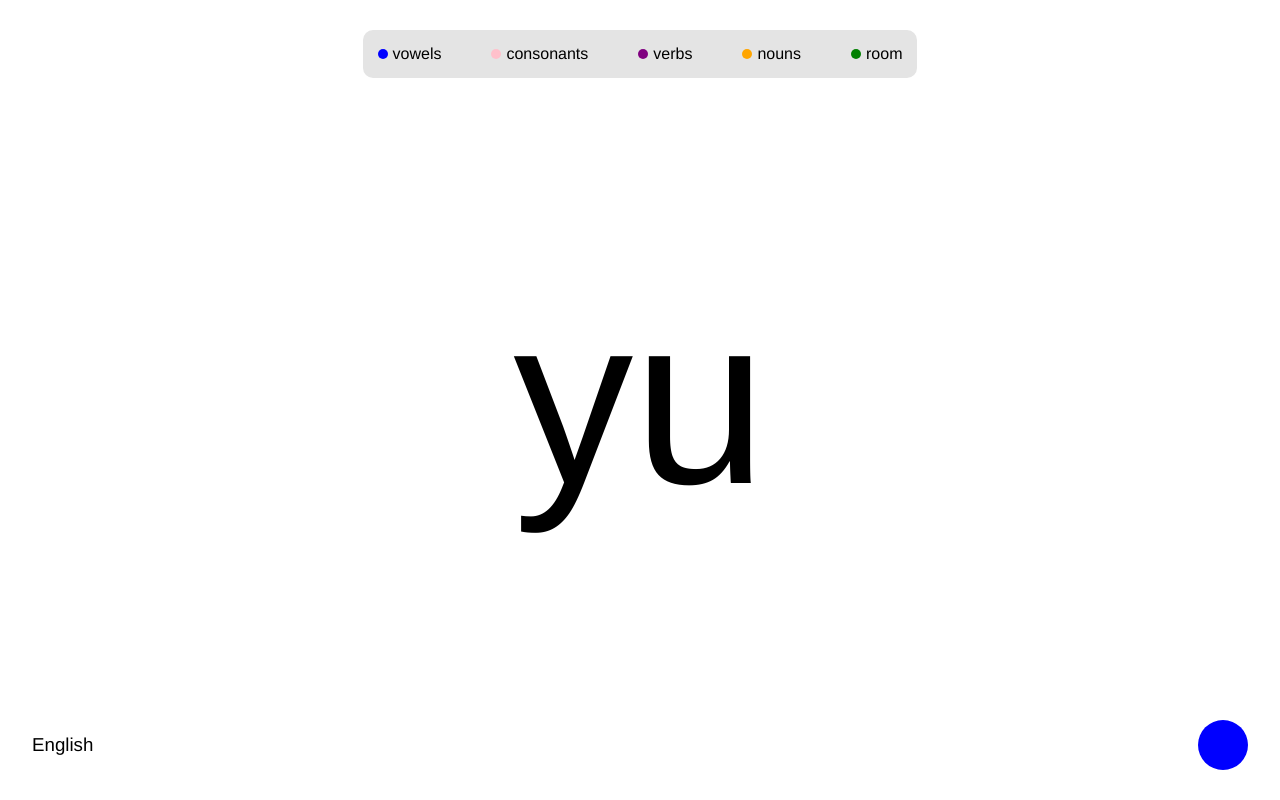
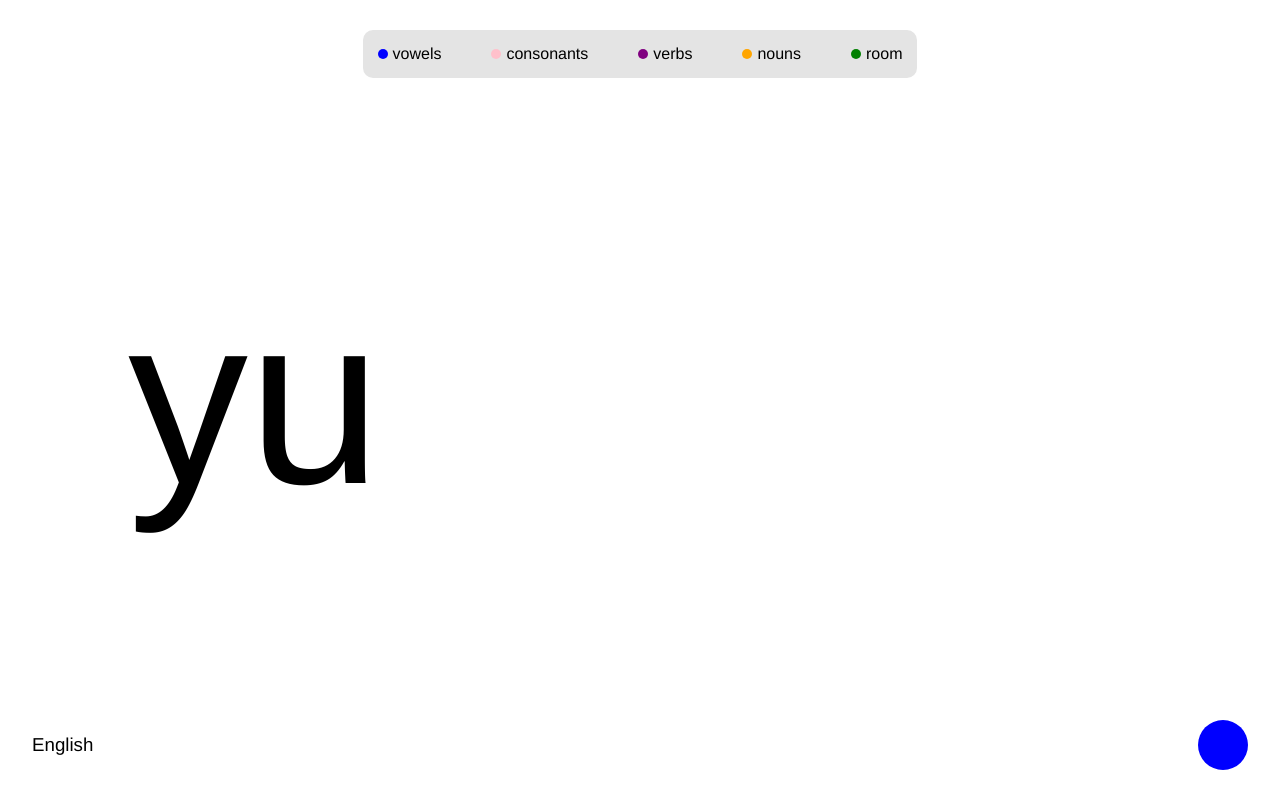
Before and after one commit to SanjeevMidda/learn-korean, a React (Create React App) app: page / in a window 1280 px wide. Both pictures are taken after a click on the element "vowels". Built offline with nearby package versions, Linux system fonts and the light colour scheme.

Commit message:
Update index.css

```diff
--- a/src/index.css
+++ b/src/index.css
@@ -164,3 +164,7 @@ header {
   justify-content: center;
   align-items: center;
 }
+
+.vowels {
+  width: 100%;
+}
```
